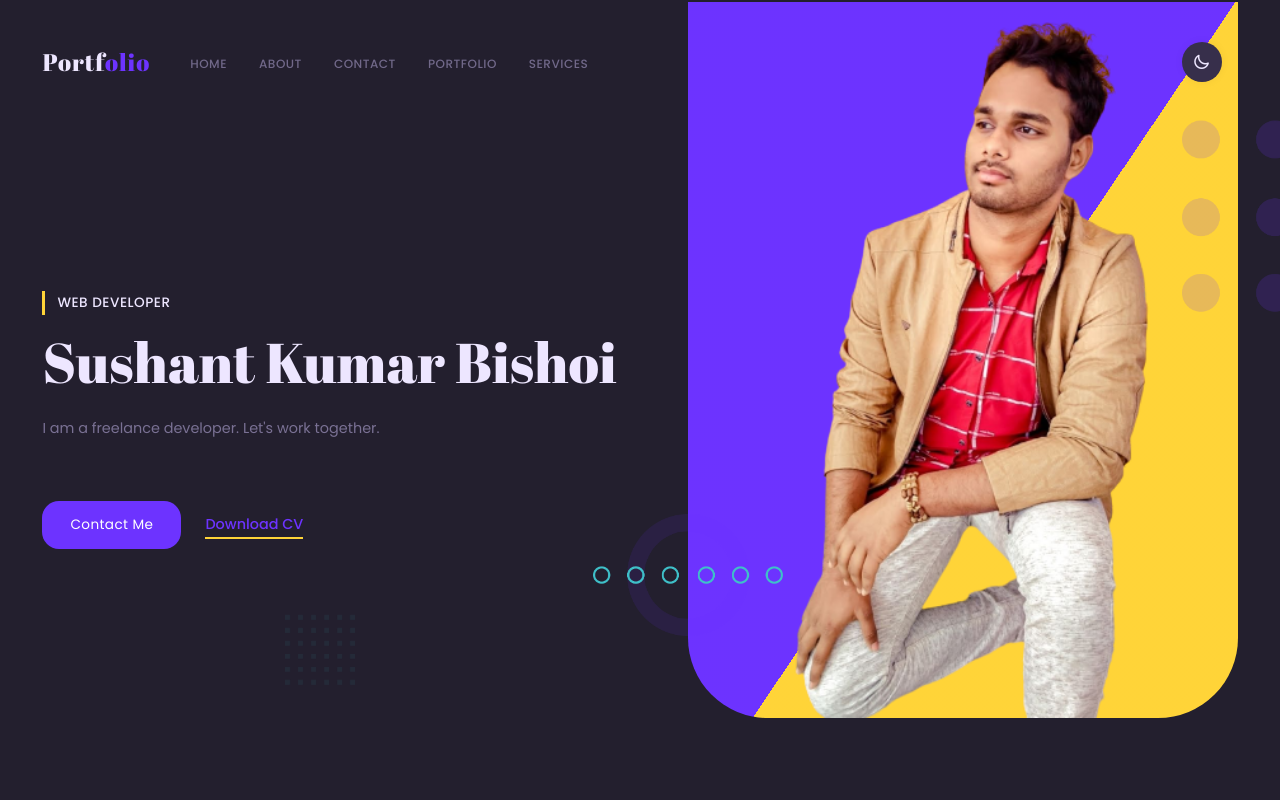
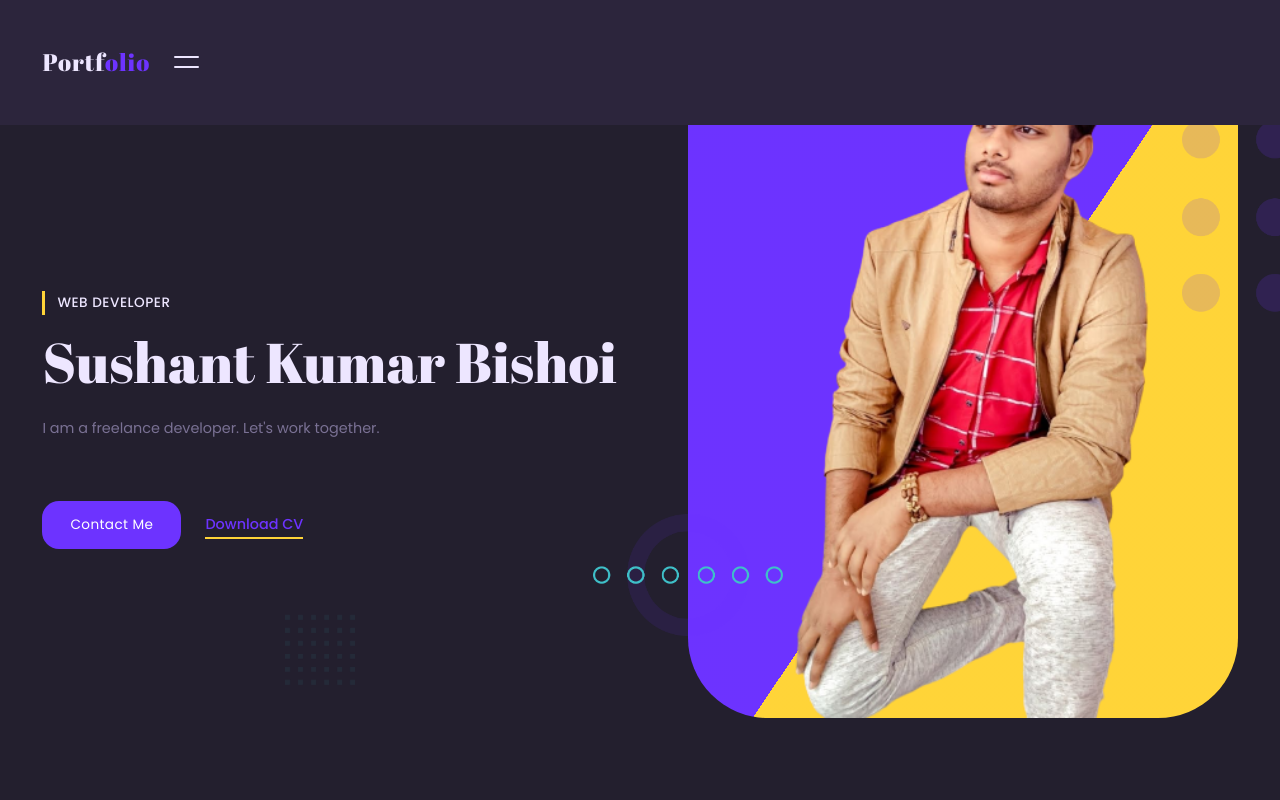
Before and after one commit to sushantskb/Bharat_Intern, a plain HTML site: page Task-1/index.html in a window 1280 px wide. Shown: the top 800 px of the page. Drawn offline with nearby package versions, Linux system fonts and the light colour scheme.

Commit message:
added the menu button to the site

```diff
--- a/Task-1/index.html
+++ b/Task-1/index.html
@@ -1,4 +1,4 @@
-<!-- last code is 27th i.e on css  -->
+<!-- last code is 31st i.e on css  -->
 <!DOCTYPE html>
 <html lang="en">
 
@@ -40,6 +40,13 @@
                 </ul>
                 <i class="uil uil-moon toggle-btn"></i>
             </div>
+
+            <!-- 31st code goes here, adding the menubar -->
+            <div class="hamburger">
+                <div class="bar"></div>
+                <div class="bar"></div>
+            </div>
+            <!-- --end-- -->
         </nav>
     </header>
 
--- a/Task-1/style.css
+++ b/Task-1/style.css
@@ -205,6 +205,8 @@ header{
     left: 0;
     width: 100%;
     z-index: 10;
+    /*write this code while writing the code for menu-bar*/
+    background-color: var(--bg-color-2);
 }
 /* 8th code continue here, i.e, creating the class scrolled for the sticky navbar */
 header.scrolled{
@@ -228,7 +230,8 @@ header.scrolled .logo{
 }
 .links{
     flex: 1;
-    display: flex;
+   /* display: flex;*/ /*make this as comment and write the display none when writing the menu-bar code */
+   display: none;
     justify-content: space-between;
 }
 .links ul{
@@ -856,6 +859,29 @@ footer .social-media{
 }
 /* --end-- */
 
+/* 31st code goes here, styling the menubar   -----note: check header and .links-----     */
+.hamburger{
+    padding: 1rem 0;
+    height: 12px;
+    width: 25px;
+    box-sizing: content-box;
+    cursor: pointer;
+    position: relative;
+}
+.hamburger .bar{
+    width: 100%;
+    height: 2px;
+    background-color: var(--heading-color);
+    border-radius: 3px;
+    position: absolute;
+}
+.hamburger .bar:first-child{
+    top: 1rem;
+}
+.hamburger .bar:last-child{
+    bottom: 1rem;
+}
+
 /* 30th code goes here, making the site responsive */
 @media (max-width: 1000px){
     .sub-heading{
```
